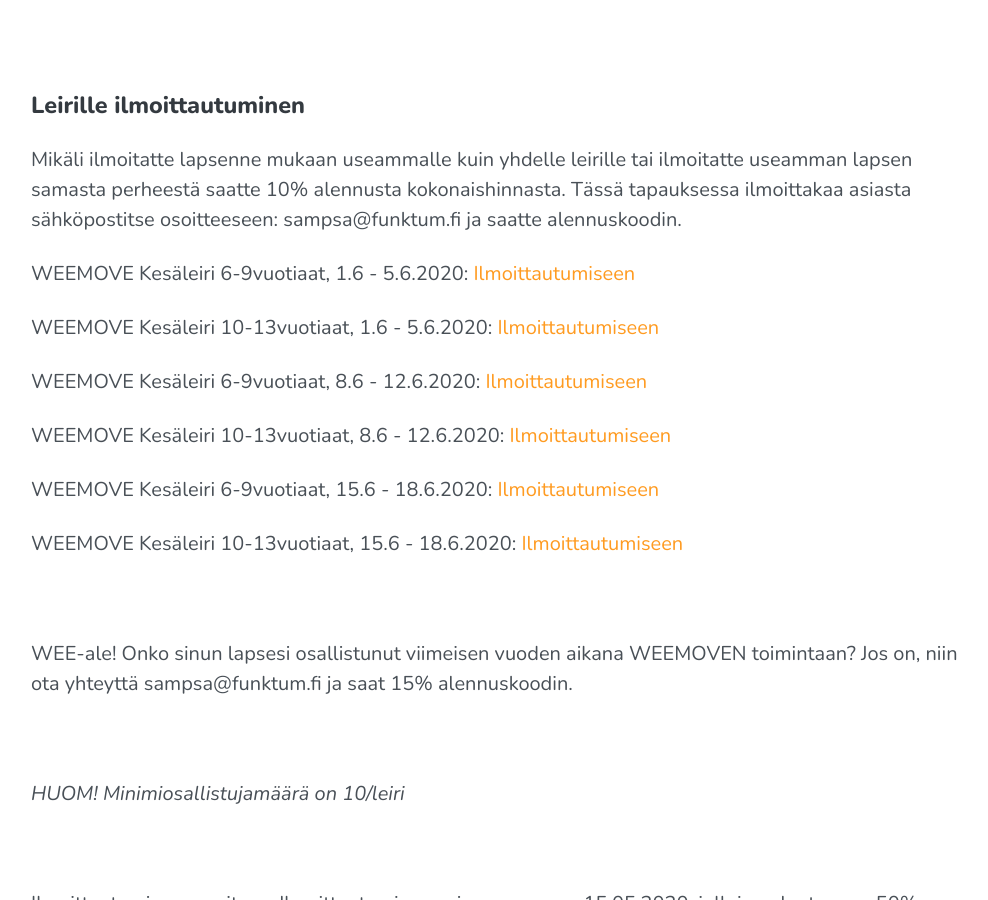
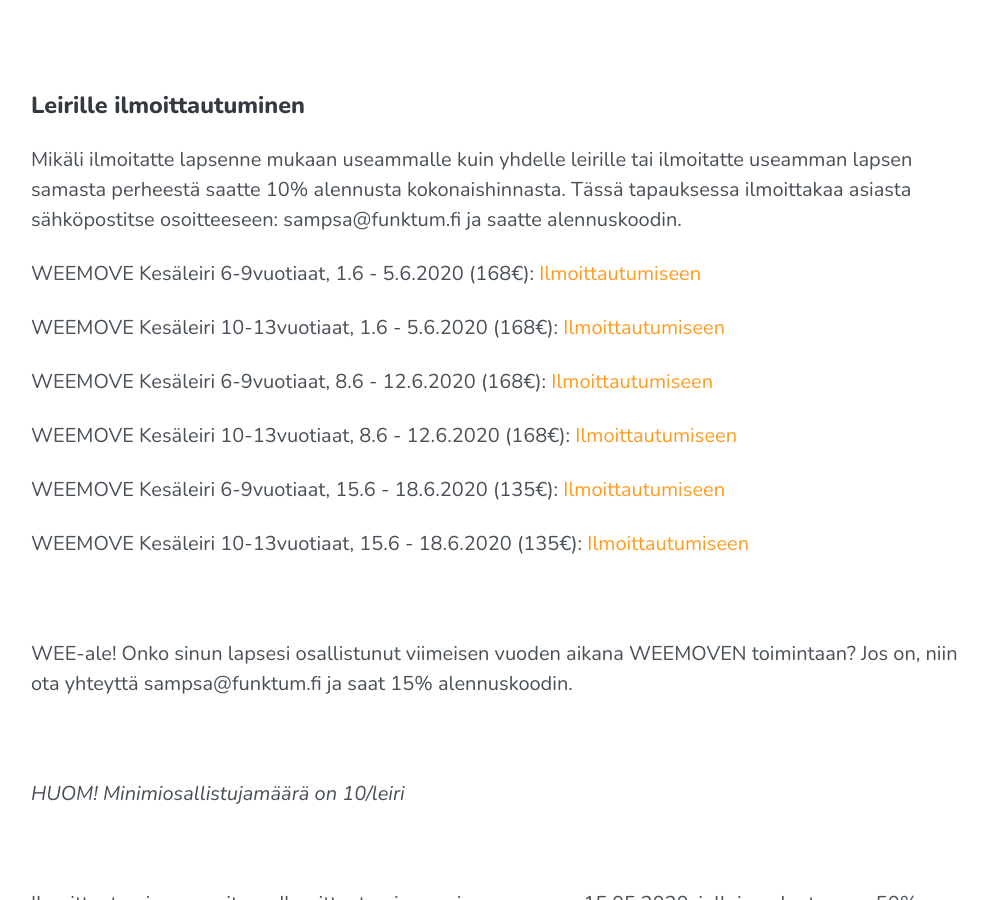
Before and after one commit to Funktum/weemove, a Jekyll site: the page built from _pages/kesaleiri.md, in a window 1280 px wide and 900 px high, scrolled down 1916 px. Shown: the whole window, without its empty margins (129-1117 px from the left). Built offline with Jekyll 4.4.1, drawn with Linux system fonts in a browser that asks for light colours; a script that is not in the unit is left out.

Commit message:
Update kesaleiri.md

```diff
--- a/_pages/kesaleiri.md
+++ b/_pages/kesaleiri.md
@@ -52,17 +52,17 @@
 Mikäli ilmoitatte lapsenne mukaan useammalle kuin yhdelle leirille tai ilmoitatte useamman lapsen samasta perheestä saatte 10% alennusta kokonaishinnasta.  Tässä tapauksessa ilmoittakaa asiasta sähköpostitse osoitteeseen: sampsa@funktum.fi ja saatte alennuskoodin.
 
 
-WEEMOVE Kesäleiri 6-9vuotiaat, 1.6 - 5.6.2020: [Ilmoittautumiseen](https://weemove.tapahtumiin.fi/fi/nc/evtr/5e37d59068a8881d698b4574)
+WEEMOVE Kesäleiri 6-9vuotiaat, 1.6 - 5.6.2020 (168€): [Ilmoittautumiseen](https://weemove.tapahtumiin.fi/fi/nc/evtr/5e37d59068a8881d698b4574)
 
-WEEMOVE Kesäleiri 10-13vuotiaat, 1.6 - 5.6.2020: [Ilmoittautumiseen](https://weemove.tapahtumiin.fi/fi/nc/evtr/5e345914f146f33b388b457f)
+WEEMOVE Kesäleiri 10-13vuotiaat, 1.6 - 5.6.2020 (168€): [Ilmoittautumiseen](https://weemove.tapahtumiin.fi/fi/nc/evtr/5e345914f146f33b388b457f)
 
-WEEMOVE Kesäleiri 6-9vuotiaat, 8.6 - 12.6.2020: [Ilmoittautumiseen](https://weemove.tapahtumiin.fi/fi/nc/evtr/5e344ff21dd9cc77298b456b)
+WEEMOVE Kesäleiri 6-9vuotiaat, 8.6 - 12.6.2020 (168€): [Ilmoittautumiseen](https://weemove.tapahtumiin.fi/fi/nc/evtr/5e344ff21dd9cc77298b456b)
 
-WEEMOVE Kesäleiri 10-13vuotiaat, 8.6 - 12.6.2020: [Ilmoittautumiseen](https://weemove.tapahtumiin.fi/fi/nc/evtr/5e37d64868a888bd758b4575)
+WEEMOVE Kesäleiri 10-13vuotiaat, 8.6 - 12.6.2020 (168€): [Ilmoittautumiseen](https://weemove.tapahtumiin.fi/fi/nc/evtr/5e37d64868a888bd758b4575)
 
-WEEMOVE Kesäleiri 6-9vuotiaat, 15.6 - 18.6.2020: [Ilmoittautumiseen](https://weemove.tapahtumiin.fi/fi/nc/evtr/5e37d74268a8884d758b456e)
+WEEMOVE Kesäleiri 6-9vuotiaat, 15.6 - 18.6.2020 (135€): [Ilmoittautumiseen](https://weemove.tapahtumiin.fi/fi/nc/evtr/5e37d74268a8884d758b456e)
 
-WEEMOVE Kesäleiri 10-13vuotiaat, 15.6 - 18.6.2020: [Ilmoittautumiseen](https://weemove.tapahtumiin.fi/fi/nc/evtr/5e37d7c27bfe9758738b456a)
+WEEMOVE Kesäleiri 10-13vuotiaat, 15.6 - 18.6.2020 (135€): [Ilmoittautumiseen](https://weemove.tapahtumiin.fi/fi/nc/evtr/5e37d7c27bfe9758738b456a)
 
 ---
 
```
